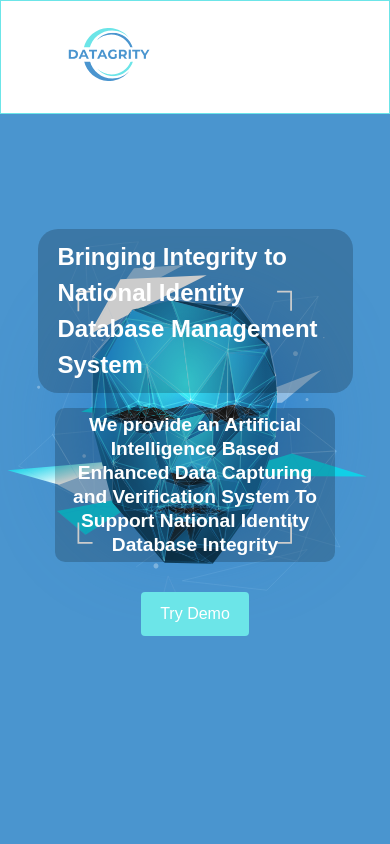
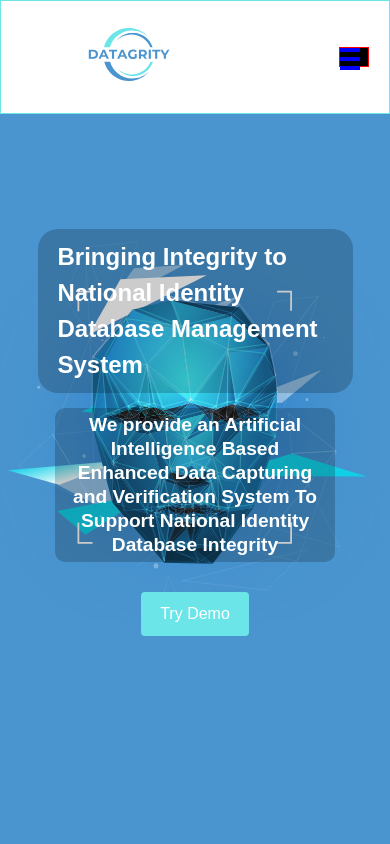
Before and after one commit to Patrick-Chukwu/datagrity, a React (Create React App) app: page / in a window 390 px wide. Shown: the top 844 px of the page. Built offline with nearby package versions, Linux system fonts and the light colour scheme.

Commit message:
Update file

```diff
--- a/src/components/navbar/Navbar.jsx
+++ b/src/components/navbar/Navbar.jsx
@@ -1,9 +1,15 @@
-import React from 'react';
+import React,{ useState} from 'react';
 import './navbar.css';
 
 import logo from '../../assets/datagrity_logo.svg';
 
+
 const Navbar = () => {
+  const [isOpen, setIsOpen] = useState(false);
+
+  const toggleMenu = () => {
+    setIsOpen(!isOpen);
+  };
   return (
     <div className='navbar row'>
       <a href="#"><img src={logo} alt="Datagrity logo" className='logo'/></a>
@@ -23,6 +29,30 @@ const Navbar = () => {
 
       </div>
 
+      <button className={isOpen ? 'hamburger open' : 'hamburger' } onClick={toggleMenu}>
+
+        {
+          isOpen ? <div>&times;</div> :
+          <div  className='barparent'>
+            <span className="bar"></span>
+            <span className="bar"></span>
+            <span className="bar"></span>
+          </div>
+        }
+      </button>
+
+      <ul className={isOpen ? 'nav-menu active' : 'nav-menu'}>
+          <li className="nav-item">
+            <a href="#about" className="nav-link" onClick={toggleMenu}>About</a>
+          </li>
+          <li className="nav-item">
+            <a href="#contact" className="nav-link" onClick={toggleMenu}>Contact</a>
+          </li>
+          <li className="nav-item">
+            <a href="#register" className="nav-link" onClick={toggleMenu}>Register</a>
+          </li>
+        </ul>
+
     </div>
   )
 }
--- a/src/components/navbar/navbar.css
+++ b/src/components/navbar/navbar.css
@@ -49,17 +49,21 @@
 
   /* Mobile Styles */
   @media only screen and (max-width: 479px) {
-
+    * {
+      margin: 0;
+      padding: 0;
+      box-sizing: border-box;
+    }
 
 
     .navbar {
-      flex-direction: column;
-      padding: 0;
+      flex-direction: row;
+      padding: 0 20px;
       width: 100%;
 
-      justify-content: center;
-      align-items: flex-start;
-      height: fit-content;
+      justify-content: space-between;
+      align-items: center;
+      /* height: fit-content; */
       border: 1px solid var(--secondary-color);
 
 
@@ -75,6 +79,81 @@
 
     .logo {
       align-self: flex-start;
+    }
+
+    /* hamburger for mobile view */
+    .hamburger {
+      display: flex;
+      flex-direction: column;
+      justify-content: space-between;
+      width: 30px;
+      height: 20px;
+      cursor: pointer;
+      background-color: #000;
+      border: 1px solid red;
+      padding: 0;
+      z-index: 1000;
+
+    }
+
+    .active {
+border: 2px solid red;
+  }
+
+  .barparent {
+    display: flex;
+    flex-direction: column;
+    gap: 5px;
+
+    justify-content: space-between;
+  }
+    .bar {
+      width: 100%;
+      min-width: 20px;
+      height: 1px;      transition: all 0.3s ease;
+      border: 2px solid blue;
+    }
+
+    .hamburger.open .bar:nth-child(1) {
+      transform: rotate(45deg) translate(5px, 5px);
+    }
+
+
+
+    .hamburger.open .bar:nth-child(2) {
+      opacity: 0;
+    }
+
+    .hamburger.open .bar:nth-child(3) {
+      transform: rotate(-45deg) translate(5px, -5px);
+    }
+
+    .nav-menu {
+      display: none;
+      flex-direction: column;
+      list-style-type: none;
+      padding: 10px 20% 10px 10px;
+      margin: 0;
+    }
+
+    .nav-menu.active {
+      display: flex;
+      margin-right: 10px;
+
+    }
+
+    .nav-item {
+      margin-bottom: 10px;
+    }
+
+    .nav-link {
+      color: #000;
+      text-decoration: none;
+      transition: color 0.3s ease;
+    }
+
+    .nav-link:hover {
+      color: #ccc;
     }
   }
 
@@ -98,4 +177,8 @@
       z-index: 2;
 
     }
+
+    .nav-menu, .hamburger {
+      display: none;
+    }
   }
--- a/src/containers/faq/faq.css
+++ b/src/containers/faq/faq.css
@@ -59,7 +59,8 @@
     }
     .button_body {
         flex-direction: column;
-
+        justify-content: space-between;
+        align-items: center;
 
     }
 
@@ -76,11 +77,15 @@
 
     }
 
+
     .faq-body .question {
-        font-size: 18px;
+        font-size: 16px;
         font-weight: 300;
+        padding: 5px;
     }
+   .question.row {
 
+   }
 }
 
     @media only screen and (min-width: 480px ) and ( max-width:960px) {
--- a/src/containers/team/Team.jsx
+++ b/src/containers/team/Team.jsx
@@ -13,7 +13,7 @@ const Team = () => {
   return (
     <div className="team column" id='team'>
     <div className="team_title column"><h2>Our Team</h2></div>
-  <div className="team_body row">
+  <div className="team_body row" id='team_body'>
   <div className="team_boxes column">
               <img src={haruna} alt="" />
               <h3>Haruna Abdu</h3>
--- a/src/containers/team/team.css
+++ b/src/containers/team/team.css
@@ -74,6 +74,9 @@
     }
     .team_body {
         flex-direction: column;
+        align-content: flex-end;
+        justify-content: space-evenly;
+
 
 
 
@@ -82,6 +85,7 @@
     .team_boxes {
         width: 80%;
         max-width: 400px;
+        margin: 0 auto;
     }
 
 
```
